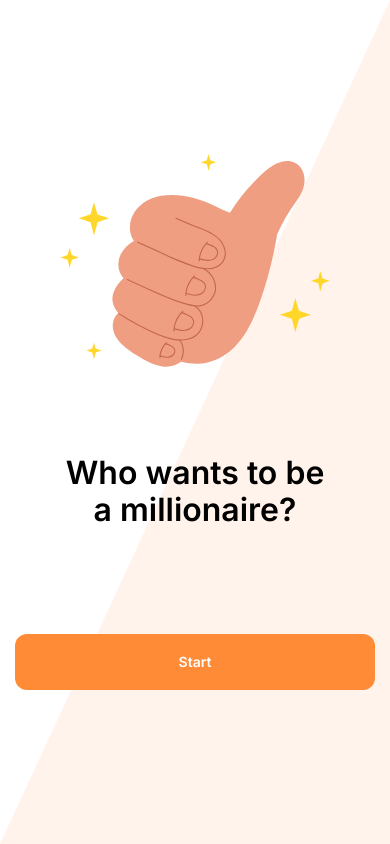
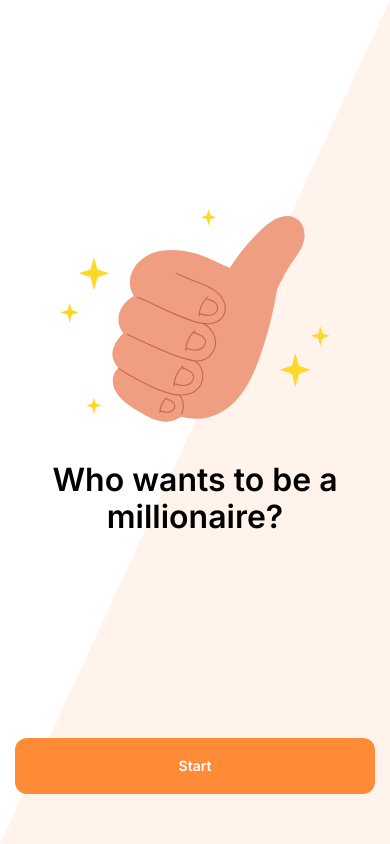
Before and after one commit to maximshkitin/millionaire, a Next.js app: page / in a window 390 px wide. Built offline with nearby package versions, Linux system fonts and the light colour scheme.

Commit message:
Partly adopted start screen to different screen sizes. Added favicon

```diff
--- a/app/styles/QuizStaticView/QuizStaticView.scss
+++ b/app/styles/QuizStaticView/QuizStaticView.scss
@@ -10,7 +10,7 @@
         width: 50%;
     }
 
-    & .QuizStaticViewAction {
+    .QuizStaticViewAction {
         padding: 0 32px;
         .QuizButton-Wrapper {
             margin-top: 65px;
@@ -19,19 +19,34 @@
 
     @media screen and (max-width: 767px) {
         padding: 50px 15px;
+        text-align: center;
         flex-direction: column;
-        text-align: center;
+        justify-content: space-between;
+        height: 100vh;
 
         > div {
             width: 100%;
+            height: 50%;
+            justify-content: center;
         }
-        & .QuizStaticViewAction {
+        .QuizStaticViewAction {
             padding: 0;
+            display: flex;
+            flex-direction: column;
+            justify-content: space-between;
         }
 
         .QuizTitle {
             margin-top: 40px;
+            margin-bottom: 20px;
+            padding: 0;
             font-size: 32px;
         }
     }
+
+    @media screen and (min-width: 1024px) {
+        > div.QuizIcon {
+            width: 600px;
+        }
+    }
 }
--- a/app/styles/shared/QuizIcon.scss
+++ b/app/styles/shared/QuizIcon.scss
@@ -3,8 +3,13 @@
 .QuizIcon {
     width: 100%;
     padding: 0 85px;
+    > svg {
+        max-width: 450px;
+    }
 
     @media screen and (max-width: 767px) {
         padding: 0 45px;
+        display: flex;
+        align-items: end;
     }
 }
```
Also changed, not shown: 1 other file (tests, documents, lock files or other folders).
